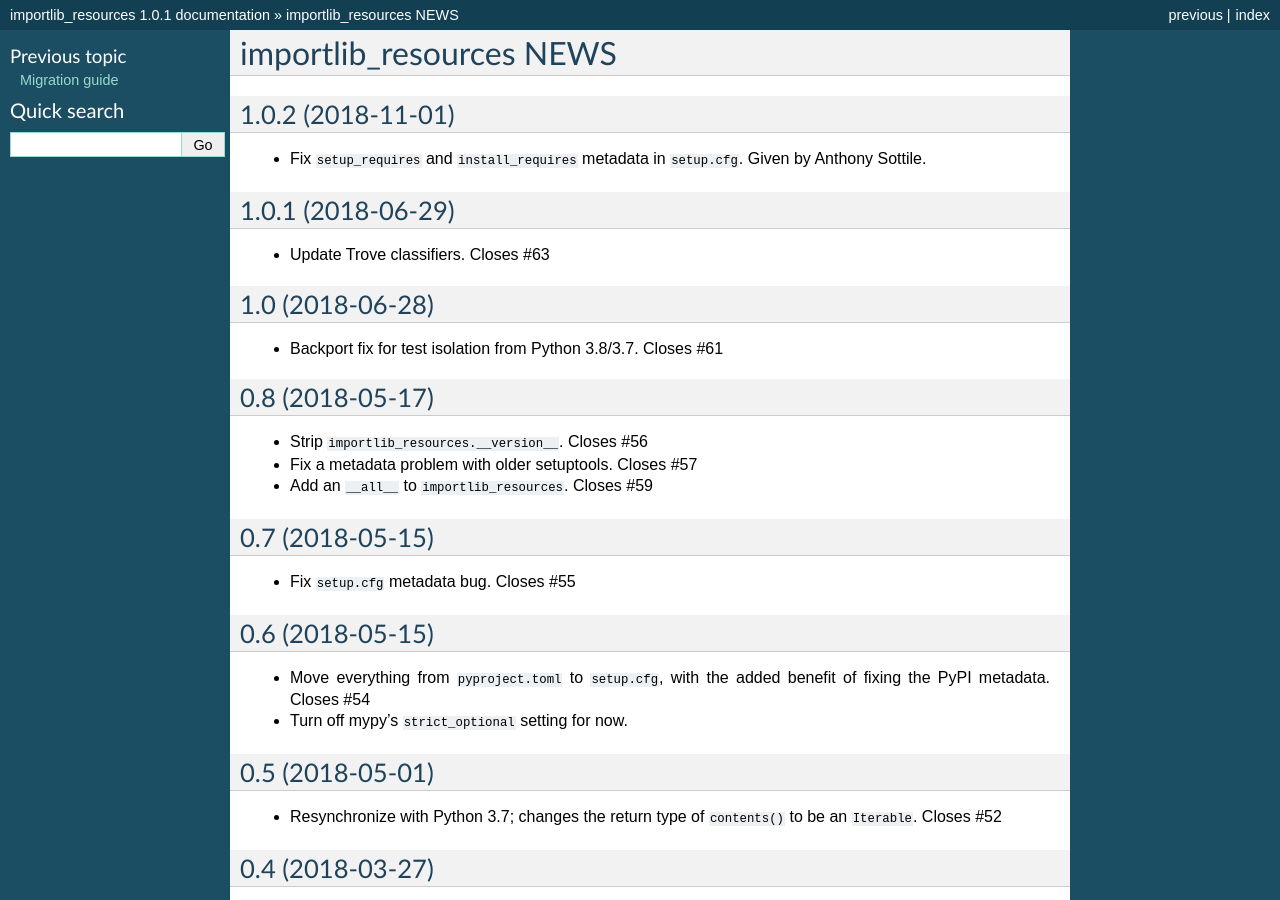
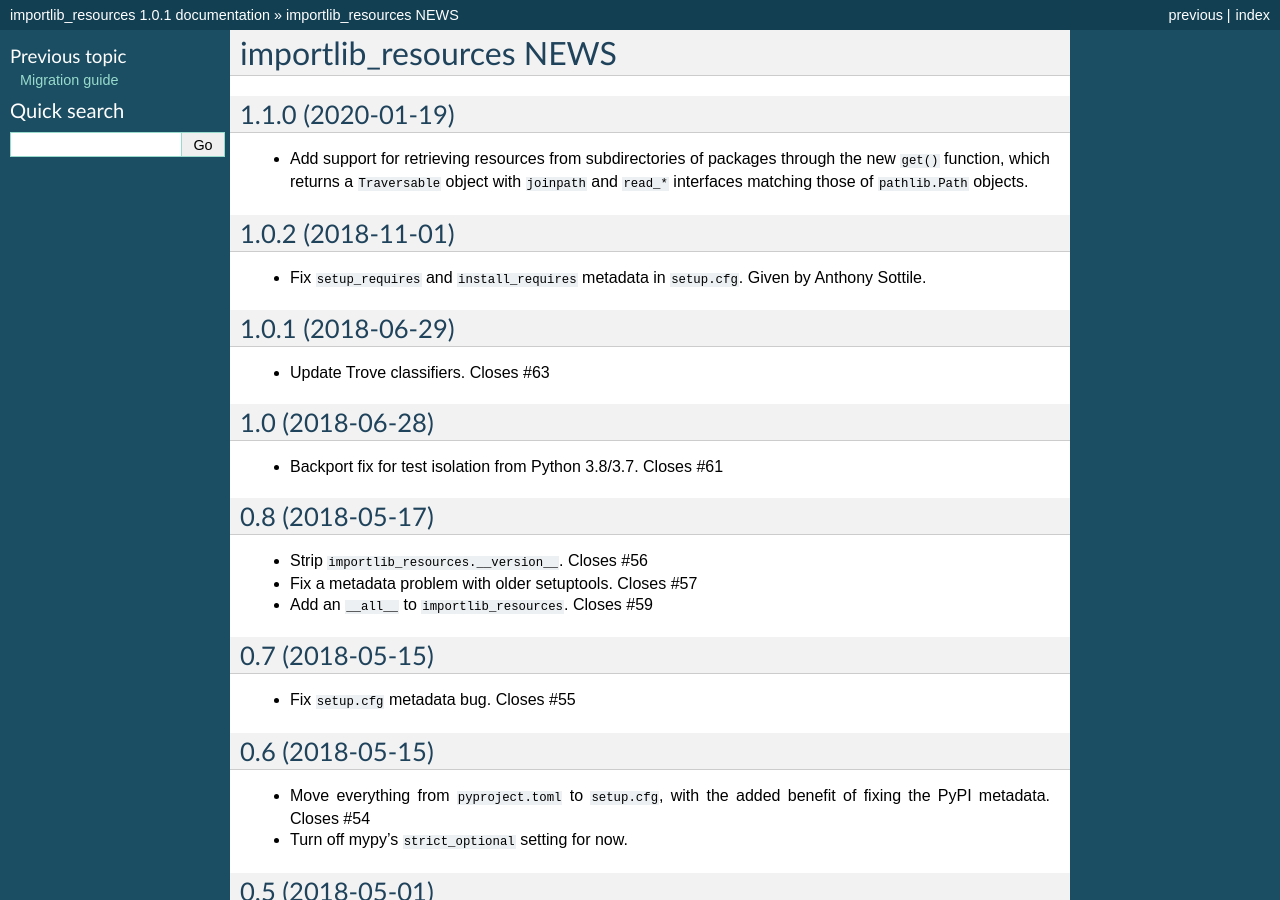
Before and after one commit to python/importlib_resources, a Sphinx documentation site: the page built from importlib_resources/docs/changelog.rst, in a window 1280 px wide and 900 px high. Built offline with Sphinx 7.4.7, drawn with Linux system fonts in a browser that asks for light colours.

Commit message:
Update changelog

```diff
--- a/importlib_resources/docs/changelog.rst
+++ b/importlib_resources/docs/changelog.rst
@@ -1,6 +1,13 @@
 ==========================
  importlib_resources NEWS
 ==========================
+
+1.1.0 (2020-01-19)
+==================
+* Add support for retrieving resources from subdirectories of packages
+  through the new ``get()`` function, which returns a ``Traversable``
+  object with ``joinpath`` and ``read_*`` interfaces matching those
+  of ``pathlib.Path`` objects.
 
 1.0.2 (2018-11-01)
 ==================
```
